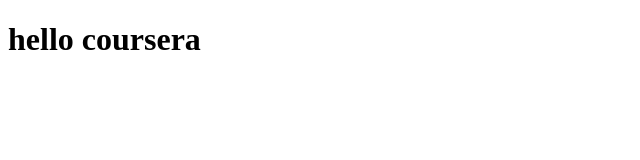
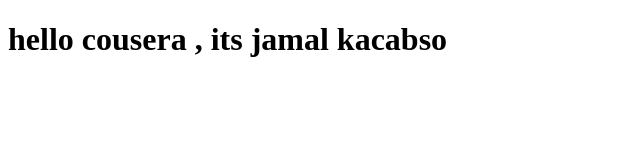
Before and after one commit to jboolo84/cousera-test, a plain HTML site: page site/index.html in a window 1280 px wide. Shown: the whole page, without its empty margins (0-640 px from the left). Drawn offline with Linux system fonts and the light colour scheme.

Commit message:
small addition to our page

```diff
--- a/site/index.html
+++ b/site/index.html
@@ -4,6 +4,6 @@
 	<title>hello coursera </title>
 </head>
 <body>
-<h1> hello coursera</h1>
+<h1> hello cousera , its jamal kacabso</h1>
 </body>
 </html>
```
